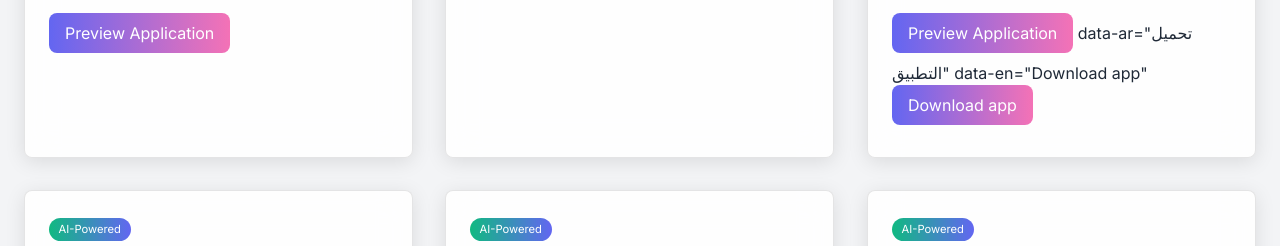
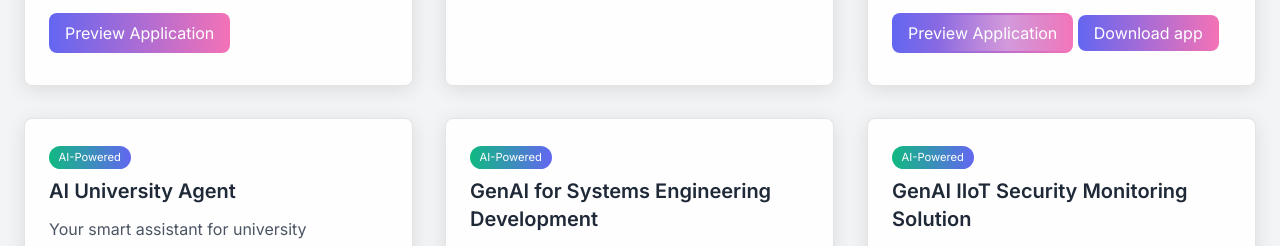
Before and after one commit to osamaalschame/GenAI4You, a plain HTML site: page index.html in a window 1280 px wide. Shown: the part 1949-2195 px from the top of the page. Drawn offline with nearby package versions, Linux system fonts and the light colour scheme; no server answers; animation ran at ten frames a second.

Commit message:
update the download

```diff
--- a/index.html
+++ b/index.html
@@ -1143,8 +1143,10 @@
                 `<button class="gradient-btn text-white px-4 py-2 rounded-lg mb-2 toggle-iframe preview-btn" onclick="toggleIframePerview(this)" data-ar="عرض" data-en="Preview Application" data-url="${app.iframe_url}">Preview Application</button>
 `               :  ''}
             ${app.downlaod_app ? `
-              <a href="${app.downlaod_app}" target="_blank"  rel="noopener"> data-ar="تحميل التطبيق" data-en="Download app"
-                    <button class="gradient-btn text-white px-4 py-2 rounded-lg mb-2 download-btn">Download app</button>
+             <a href="${app.download_app}" target="_blank" rel="noopener"
+                    class="gradient-btn text-white px-4 py-2 rounded-lg mb-2 download-btn"
+                    data-ar="تحميل التطبيق" data-en="Download app">
+                    Download app
             </a>`: ''
             }
 
```
